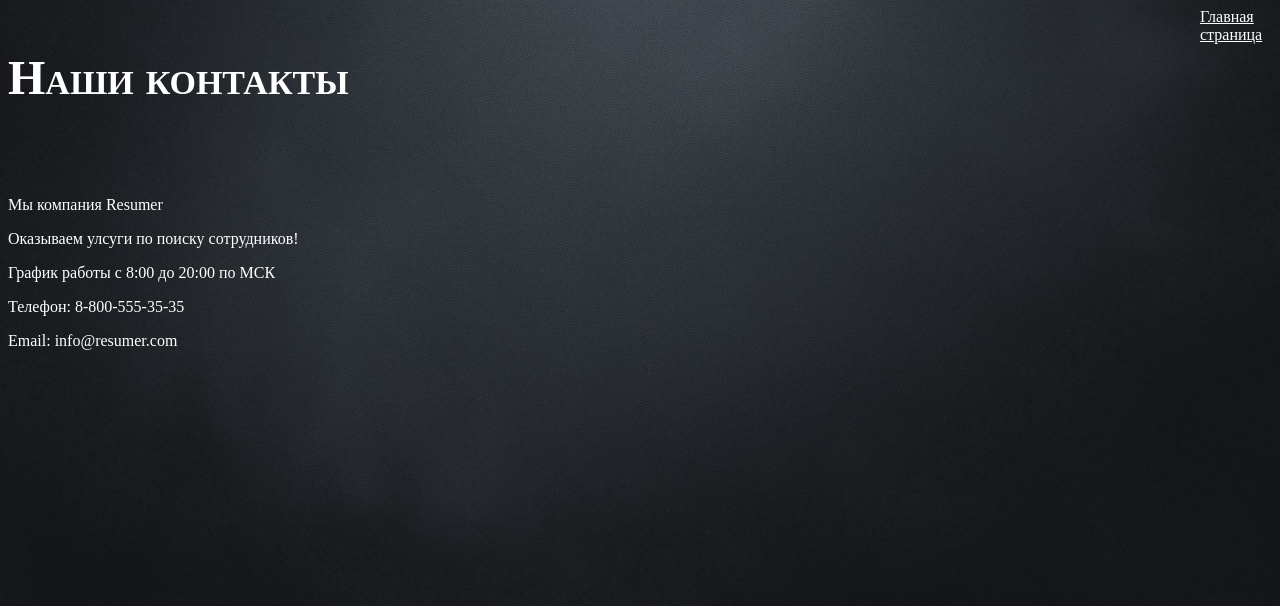
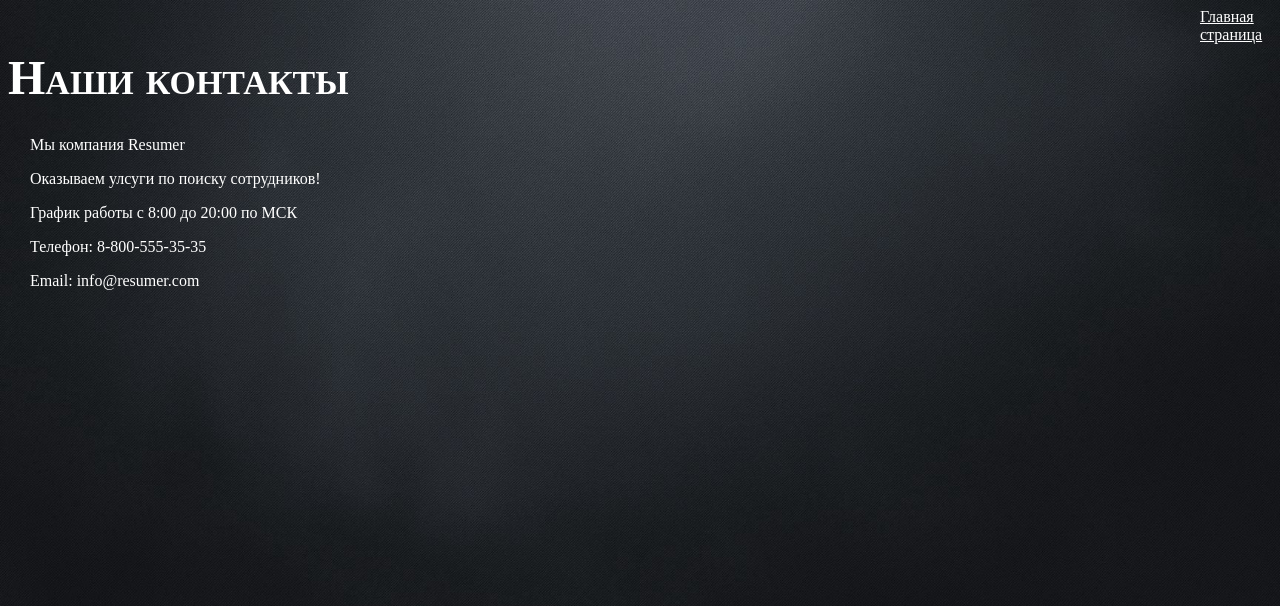
Before and after one commit to lMorkol/Testpages, a PHP site: page /contacts.html in a window 1280 px wide; the page is wider, and only the part inside the window is pictured. Shown: the top 606 px of that part. Run offline with PHP 8.4, Linux system fonts and the light colour scheme.

Commit message:
upd_block

```diff
--- a/css/styles.css
+++ b/css/styles.css
@@ -30,6 +30,7 @@ body, html {
 }
 .block_ct{
     position: absolute;
-    top: 180px;
+    top: 120px;
     color: white;
+    left: 30px;
 }
```
